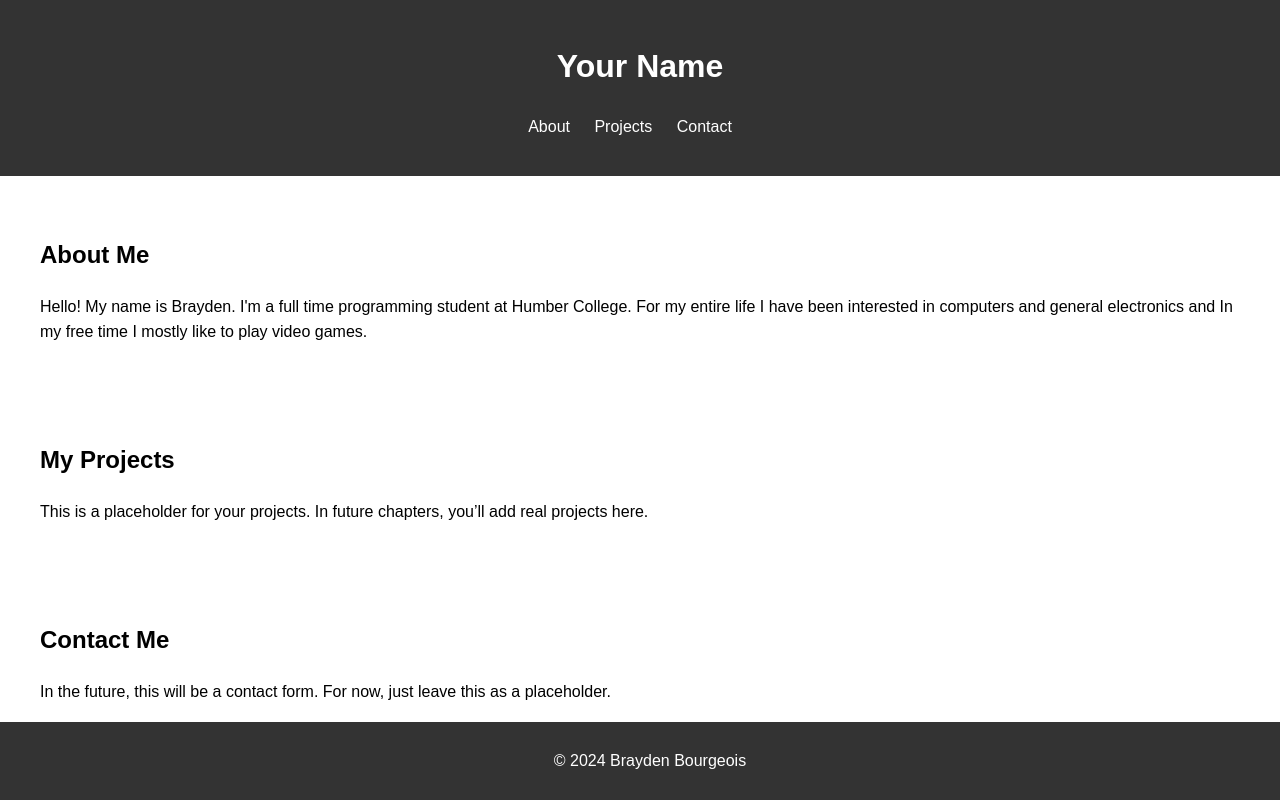
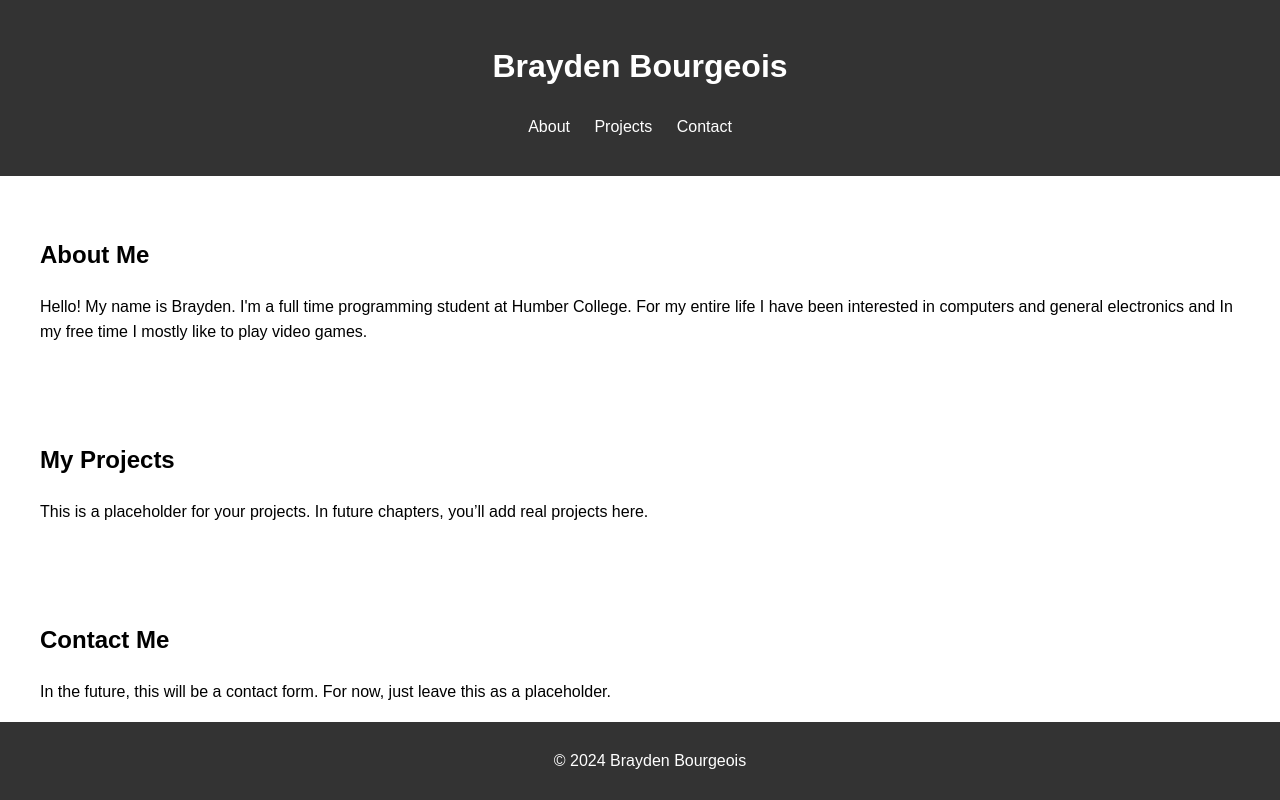
Before and after one commit to Braydenb1204/my-portfolio, a plain HTML site: page index.html in a window 1280 px wide. Drawn offline with Linux system fonts and the light colour scheme.

Commit message:
Initial commit - basic HTML and CSS structure

```diff
--- a/index.html
+++ b/index.html
@@ -10,7 +10,7 @@
 <body>
     <!-- Header Section -->
     <header>
-        <h1>Your Name</h1>
+        <h1>Brayden Bourgeois</h1>
         <nav>
             <ul>
                 <li><a href="#about">About</a></li>
```
